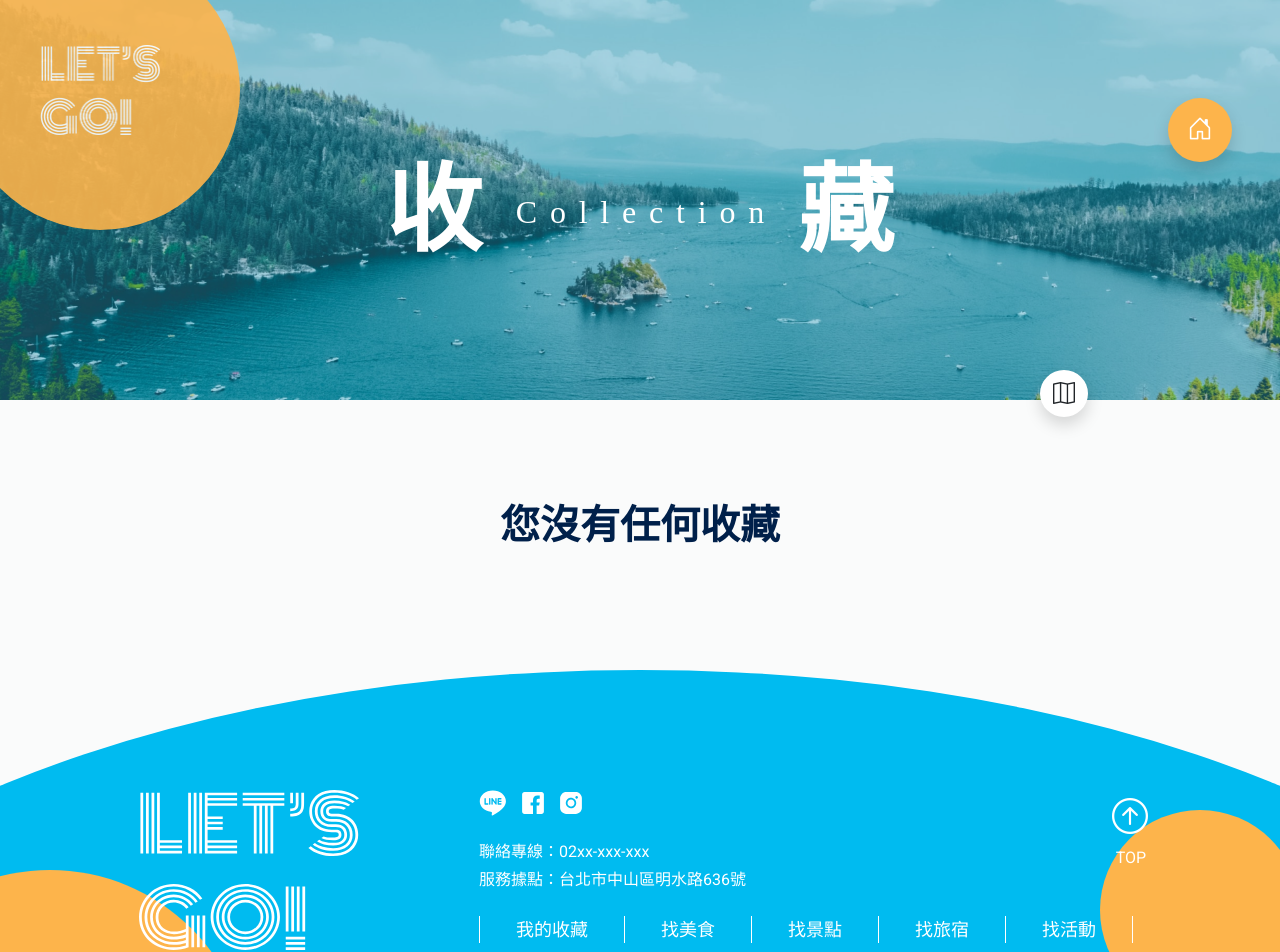
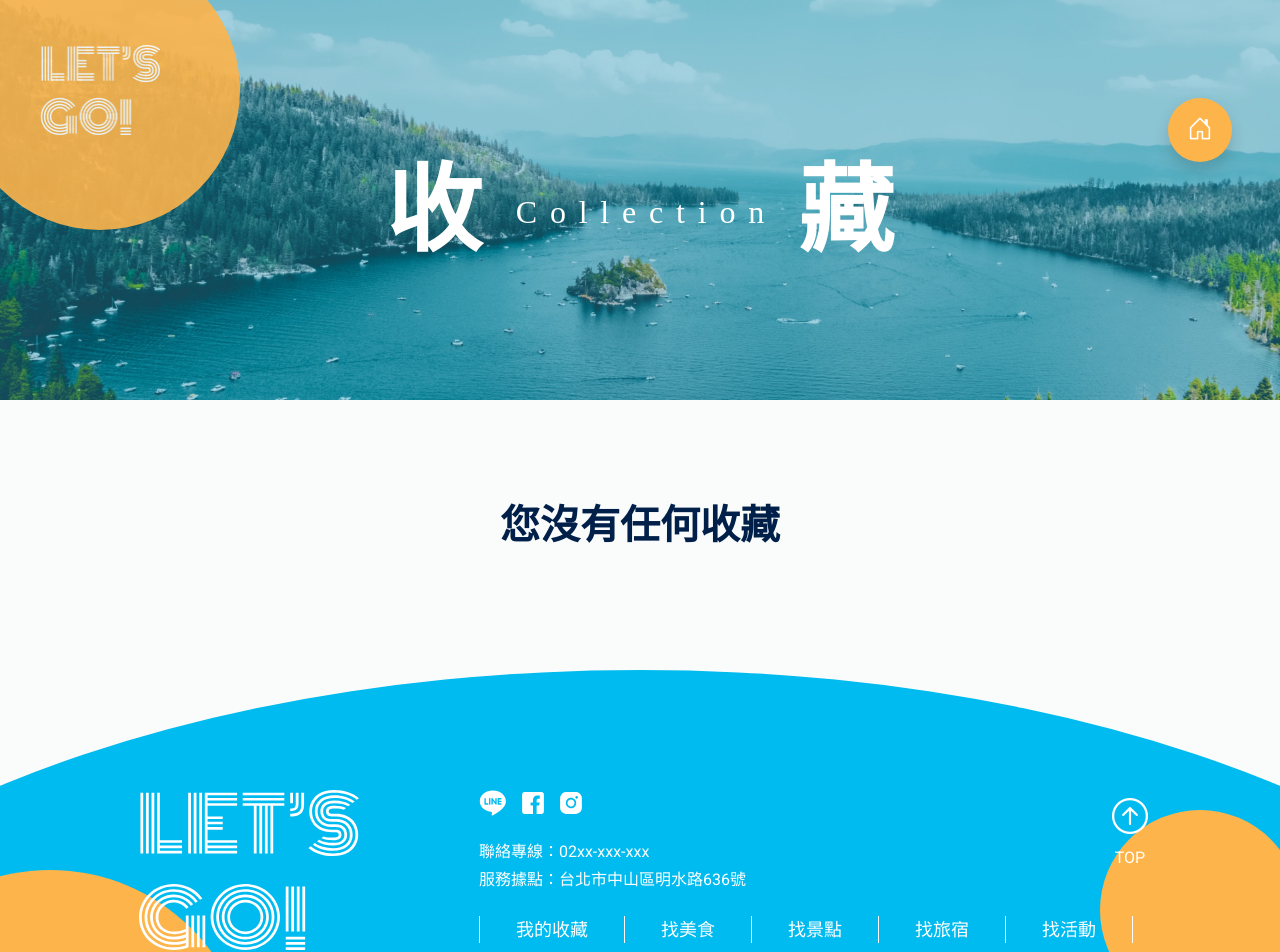
Before and after one commit to Ethan2772/f2e_week1_taiwan_travel, a Vue app: page /collection in a window 1280 px wide. Shown: the top 952 px of the page. Built offline with nearby package versions, Linux system fonts and the light colour scheme.

Commit message:
fix: layout adjust

```diff
--- a/src/App.vue
+++ b/src/App.vue
@@ -14,7 +14,7 @@
 }
 </style>
 <style lang="scss">
-  @import '~bootstrap/scss/bootstrap';
+@import "~bootstrap/scss/bootstrap";
 </style>
 
 <script>
--- a/src/components/Card.vue
+++ b/src/components/Card.vue
@@ -3,12 +3,12 @@
     <img
       class="zoom-in"
       :src="
-        Object.values(item.Picture).length
+        Object.values(item.Picture).length > 1
           ? item.Picture.PictureUrl1
           : require('@/assets/image_not_found.png')
       "
       :alt="
-        Object.values(item.Picture).length
+        Object.values(item.Picture).length > 1
           ? item.Picture.PictureDescription1
           : 'image not found'
       "
@@ -77,11 +77,12 @@
     color: $Off_White;
     text-align: left;
     padding: 0 24px 20px 20px;
-    &__name {
+    h4 {
       font-weight: bold !important;
     }
     &__location {
       font-size: $Text_XSmall;
+      font-weight: bold !important;
     }
   }
 }
--- a/src/components/Footer.vue
+++ b/src/components/Footer.vue
@@ -134,10 +134,12 @@
           />
         </svg>
       </div>
-      <div class="button button__up__icon" @click="scrollTop">
+      <div class="button button__up button__up__icon" @click="scrollTop">
         <i class="bi bi-arrow-up-circle"></i>
       </div>
-      <div class="button button__up__text" @click="scrollTop">TOP</div>
+      <div class="button button__up button__up__text" @click="scrollTop">
+        TOP
+      </div>
     </div>
   </div>
 </template>
@@ -186,19 +188,31 @@
   position: absolute;
   cursor: pointer;
   &__up {
+    width: 36px;
+    right: 492px;
+    color: $Off_White;
+    @media (max-width: 1050px) {
+      right: 692px;
+    }
+    @media (max-width: 672px) {
+      right: 752px;
+    }
+    @media (max-width: 576px) {
+      right: 862px;
+    }
     &__icon {
-      // width: 32px;
       top: 120px;
-      right: 492px;
       font-size: 36px;
-      color: $Off_White;
+      @media (max-width: 672px) {
+        top: 70px;
+      }
     }
     &__text {
-      width: 32px;
       top: 176px;
-      right: 493px;
       font-size: $Text_Small;
-      color: $Off_White;
+      @media (max-width: 672px) {
+        top: 126px;
+      }
     }
   }
 }
@@ -221,6 +235,9 @@
       color: $Off_White;
     }
     &__nav {
+      @media (max-width: 992px) {
+        display: none;
+      }
       .nav__list {
         list-style-type: none;
         padding-left: 0;
--- a/src/components/Header.vue
+++ b/src/components/Header.vue
@@ -5,7 +5,7 @@
       :class="{ blur: hasPicture }"
       :src="hasPicture ? Picture.PictureUrl1 : require('@/assets/banner.png')"
       :alt="!hasPicture ? Picture.PictureDescription1 : 'page banner'"
-      width="1480"
+      width="100%"
       height="400"
       style="object-fit: cover"
     />
@@ -13,9 +13,9 @@
       v-if="hasPicture"
       :src="Picture.PictureUrl1"
       :alt="Picture.PictureDescription1"
-      width="1480"
+      width="100%"
       height="400"
-      class="position-absolute top-50 start-50 translate-middle"
+      class="header__image position-absolute top-50 start-50 translate-middle"
       style="object-fit: contain"
     />
     <div class="circle__orange circle__orange1" style="opacity: 0.9">
@@ -77,7 +77,7 @@ export default {
       return this.$store.getters.conutCollection;
     },
     hasPicture() {
-      return Object.values(this.Picture).length;
+      return Object.values(this.Picture).length > 1;
     },
   },
 };
@@ -85,17 +85,13 @@ export default {
 
 <style lang="scss" scoped>
 .header__box {
-  .header__image {
-    width: 100%;
-  }
-  max-height: 400px;
   margin-bottom: 102px;
   .circle__orange {
     position: absolute;
     background-color: $Secondary;
     border-radius: 50%;
     &1 {
-      @media (max-width: 411px) {
+      @media (max-width: 576px) {
         display: none !important;
       }
       width: 280px;
@@ -158,6 +154,7 @@ export default {
     }
   }
   .blur {
+    overflow: hidden;
     transform: scale(1.1, 1);
     -webkit-filter: blur(8px);
     -moz-filter: blur(8px);
--- a/src/views/Collection.vue
+++ b/src/views/Collection.vue
@@ -8,11 +8,6 @@
           <span class="title__chinese" />
         </div>
       </template>
-      <template #bottomRight>
-        <div class="btn rounded-circle bg-white shadow">
-          <i class="bi bi-map" style="font-size: 22px"></i>
-        </div>
-      </template>
     </Header>
     <div class="container">
       <div v-if="data.length" class="row mx-lg-5">
@@ -20,7 +15,7 @@
           v-for="item in data"
           :key="item.ID"
           :to="{ name: 'Tourism', params: { id: item.ID } }"
-          class="col-lg-3 col-md-4 col-sm-6 col-xs-12 mb-4"
+          class="col-xl-3 col-lg-4 col-md-6 col-sm-6 mb-4"
         >
           <Card :item="item" />
         </router-link>
--- a/src/views/Home.vue
+++ b/src/views/Home.vue
@@ -59,7 +59,7 @@
           v-for="item in data"
           :key="item.ID"
           :to="{ name: 'Tourism', params: { id: item.ID } }"
-          class="col-lg-3 col-md-4 col-sm-6 col-xs-12 mb-4"
+          class="col-xl-3 col-lg-4 col-md-6 col-sm-6 mb-4"
         >
           <Card :item="item" />
         </router-link>
@@ -104,6 +104,9 @@
     background: url("../assets/arrow_down.png") no-repeat 80% center transparent;
     background-size: 12px 6px;
     background-color: #fff;
+    @media (max-width: 576px) {
+      padding: 6px 26px 6px 12px;
+    }
     &:after {
       content: "";
       position: absolute;
--- a/src/views/Tourism.vue
+++ b/src/views/Tourism.vue
@@ -41,7 +41,7 @@
           <div class="row mt-5">
             <div class="col-lg-7">
               <div class="article__text">
-                <p>{{ item.Description }}</p>
+                <p>{{ checkValue(item.Description) }}</p>
               </div>
             </div>
             <div class="col-lg-5">
```
